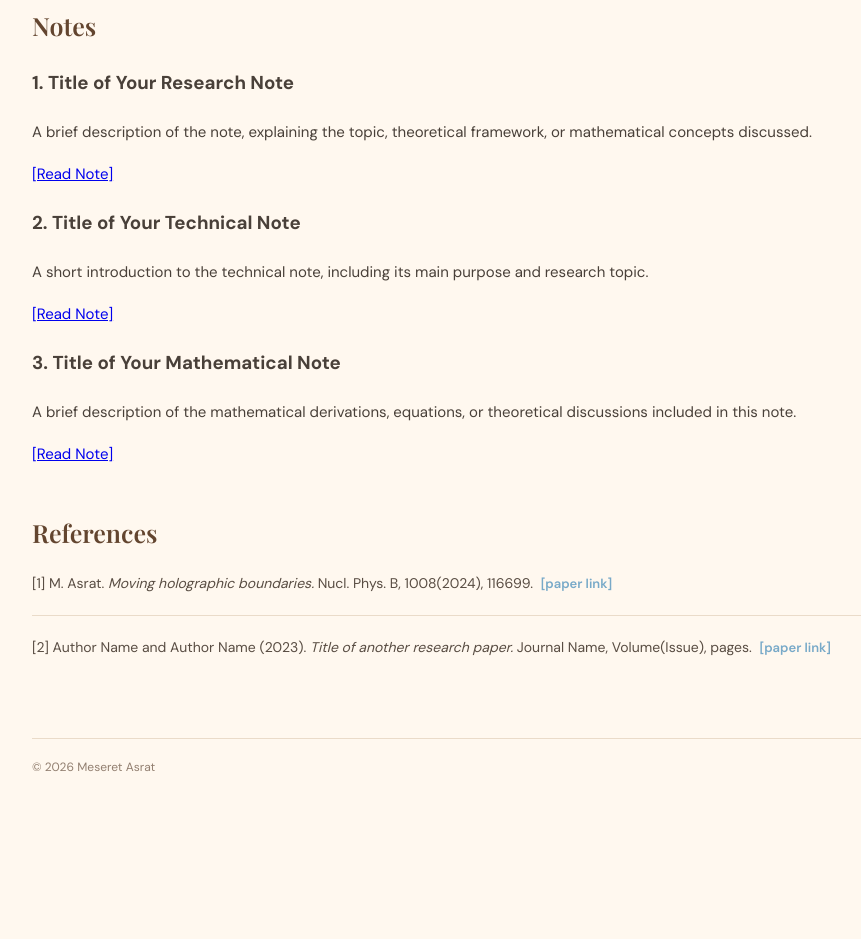
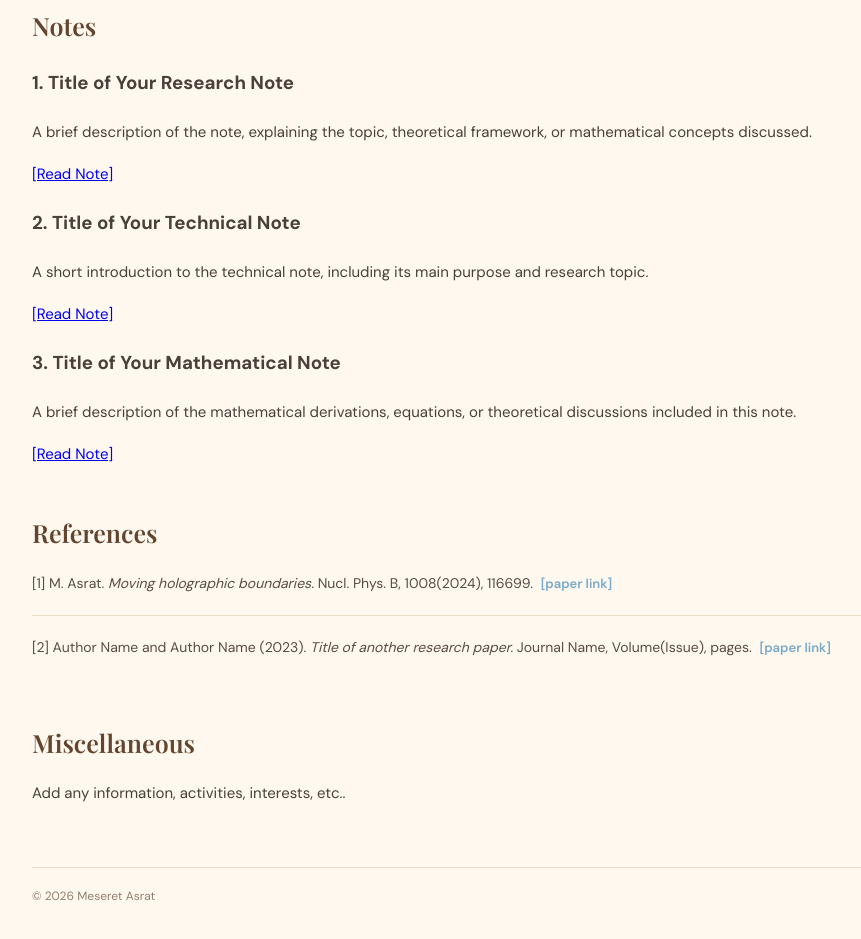
Before and after one commit to ftithe/ftithe.github.io, a plain HTML site: page index.html in a window 1280 px wide. Shown: the part 1189-2128 px from the top of the page, without its empty margins (188-1049 px from the left). Before the commit the page ends 2033 px from the top, so only its background shows below. Drawn offline with nearby package versions, Linux system fonts and the light colour scheme.

Commit message:
Update index.html

```diff
--- a/index.html
+++ b/index.html
@@ -254,6 +254,7 @@ footer {
 <a href="#publications">Publications</a>
 <a href="#notes">Notes</a>
 <a href="#references">References</a>
+<a href="#miscellaneous">Miscellaneous</a>
 </nav>
 
 </header>
@@ -468,6 +469,19 @@ discussions included in this note.
 </section>
 
 
+<!-- Miscellaneous -->
+
+<section id="miscellaneous">
+
+    <h2>Miscellaneous</h2>
+
+    <p>
+        Add any information, activities,
+        interests, etc..
+    </p>
+
+</section>
+
 
 <!-- Footer -->
 
```
